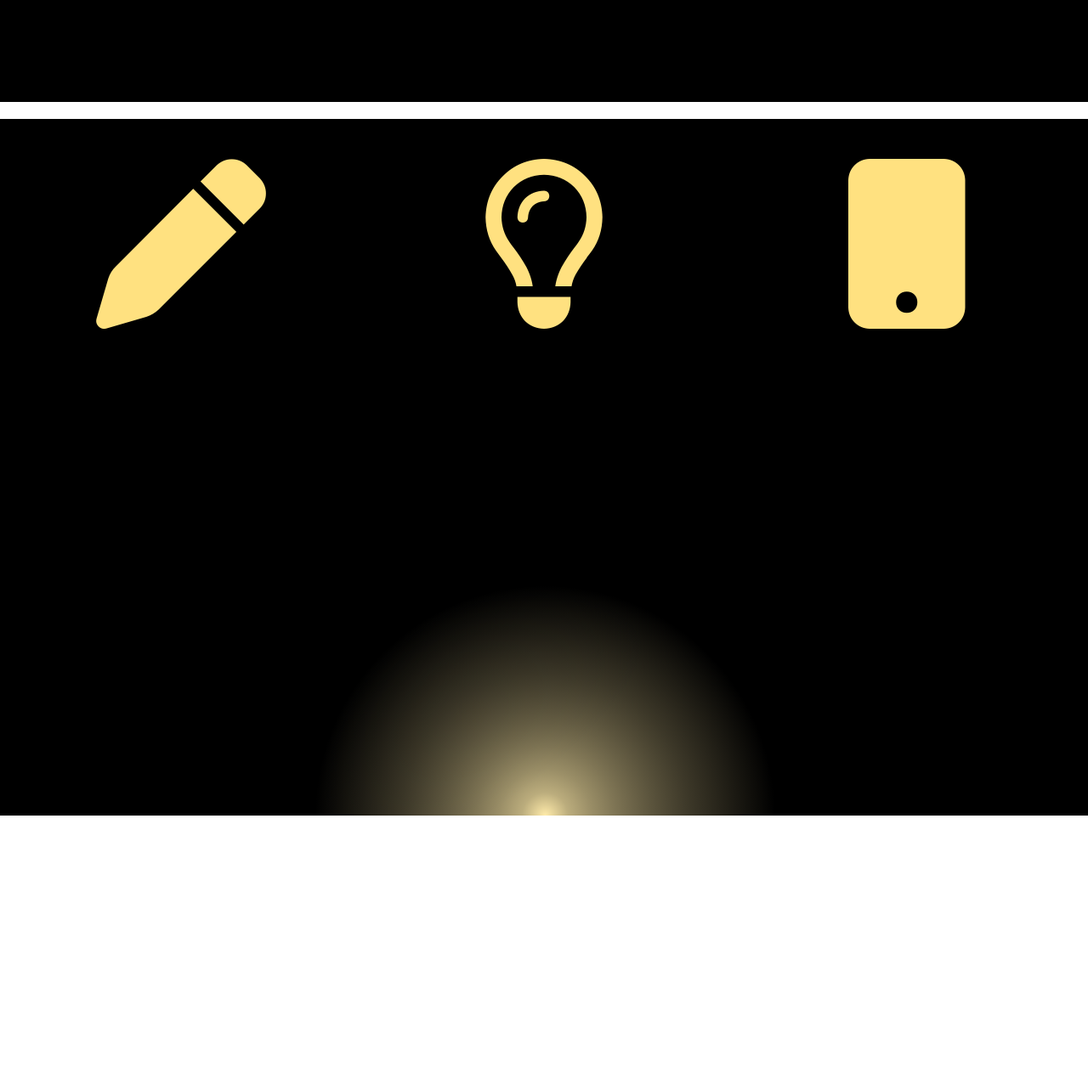
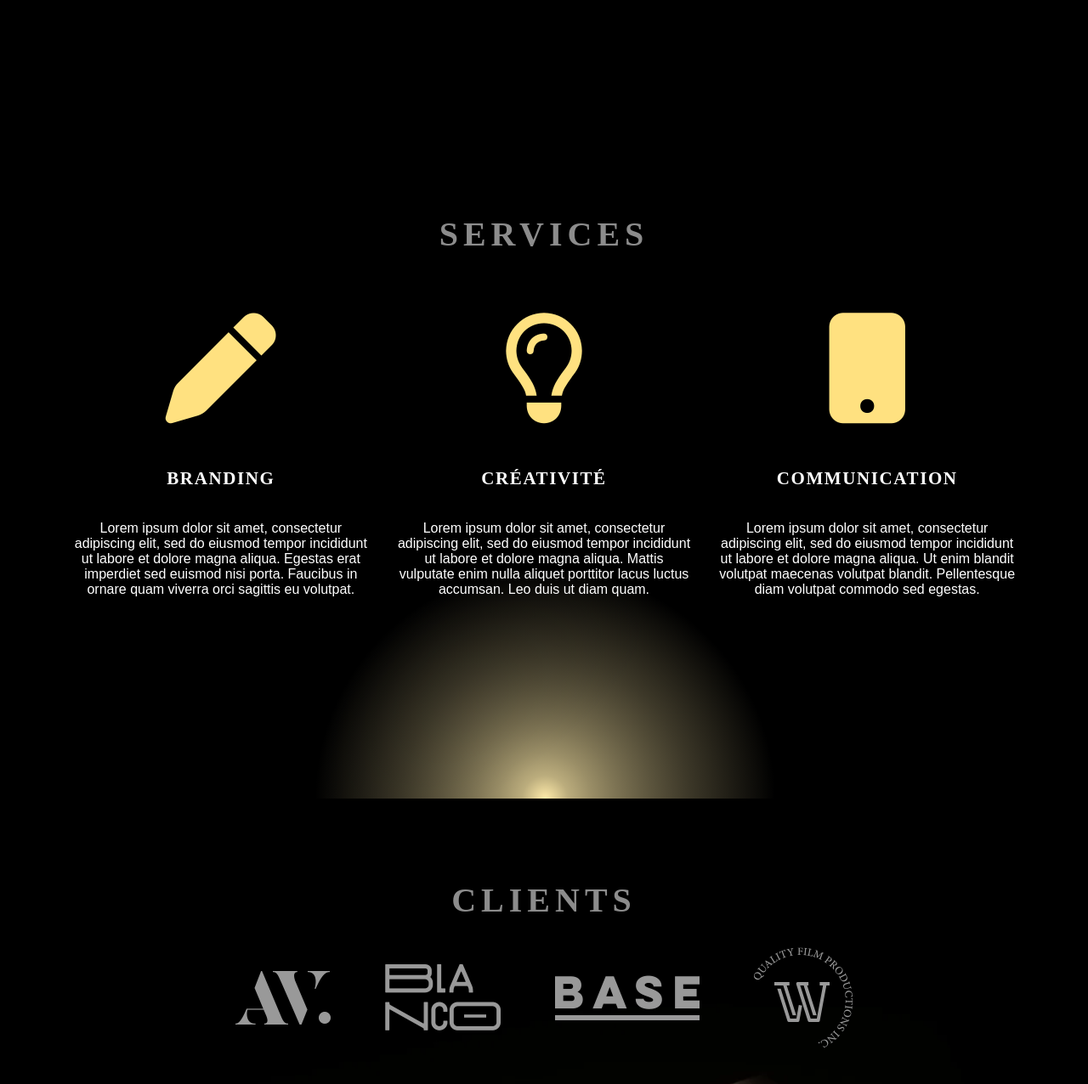
Before and after one commit to brillantCode/Prisme, a website: page index.html in a window 1280 px wide. Shown: the part 2880-4156 px from the top of the page at 85% size. Before the commit the page ends 3840 px from the top, so only its background shows below. Drawn offline with Linux system fonts and the light colour scheme; a web font is replaced by a local one.

Commit message:
travel time

```diff
--- a/index.html
+++ b/index.html
@@ -8,6 +8,7 @@
     <script src="https://kit.fontawesome.com/39d031d4b7.js" crossorigin="anonymous"></script>
     <link rel="stylesheet" href="./css/style.css">
     <link href="https://fonts.googleapis.com/css2?family=Roboto&display=swap" rel="stylesheet">
+    <link href="https://fonts.googleapis.com/css2?family=Fredericka+the+Great&display=swap" rel="stylesheet">
 </head>
 <body>
     <header>
@@ -103,21 +104,33 @@
         </section>
         <section class="services">
             <div class="services__bg">
-                <h2>SERVICES</h2>
+                <h2 class="services__h2">SERVICES</h2>
                 <div class="services__cube">
                     <div class="services__bloc">
                         <i class="fa-solid fa-pen services__bloc__icon"></i>
                         <h3 class="services__bloc__h3">BRANDING</h3>
+                        <p class="services__bloc__p">Lorem ipsum dolor sit amet, consectetur adipiscing elit, sed do eiusmod tempor incididunt ut labore et dolore magna aliqua. Egestas erat imperdiet sed euismod nisi porta. Faucibus in ornare quam viverra orci sagittis eu volutpat.</p>
                     </div>
                     <div class="services__bloc">
                         <i class="fa-regular fa-lightbulb services__bloc__icon"></i>
                         <h3 class="services__bloc__h3">CRÉATIVITÉ</h3>
+                        <p class="services__bloc__p">Lorem ipsum dolor sit amet, consectetur adipiscing elit, sed do eiusmod tempor incididunt ut labore et dolore magna aliqua. Mattis vulputate enim nulla aliquet porttitor lacus luctus accumsan. Leo duis ut diam quam.</p>
                     </div>
                     <div class="services__bloc">
                         <i class="fa-solid fa-mobile-button services__bloc__icon"></i>
                         <h3 class="services__bloc__h3">COMMUNICATION</h3>
+                        <p class="services__bloc__p">Lorem ipsum dolor sit amet, consectetur adipiscing elit, sed do eiusmod tempor incididunt ut labore et dolore magna aliqua. Ut enim blandit volutpat maecenas volutpat blandit. Pellentesque diam volutpat commodo sed egestas.</p>
                     </div>
                 </div>
+            </div>
+        </section>
+        <section class="ekip">
+            <h2 class="ekip__h2">CLIENTS</h2>
+            <div class="ekip__logo">
+                <img class="ekip__logo__img" src="./img/Av.webp">
+                <img class="ekip__logo__img" src="./img/BlaNcO.webp">
+                <img class="ekip__logo__img" src="./img/base.webp">
+                <img class="ekip__logo__img" src="./img/W.webp">
             </div>
         </section>
     </main>
--- a/sass/main.scss
+++ b/sass/main.scss
@@ -253,25 +253,72 @@ header {
     height: 820px;
     background-color: #000000;
     &__bg {
+
         width: 100%;
         height: 820px;
         background: radial-gradient(circle at 2.189127604166667% 0%, #000000 0%, 19.8%, rgba(0,0,0,0) 66%), radial-gradient(circle at 50.105794270833336% 100%, #FFEBAA 0%, 7.8%, rgba(255,235,170,0) 26%), radial-gradient(circle at 48.9013671875% 49.521484375%, rgba(255,255,255,0) 0%, 100%, rgba(255,255,255,0) 100%);
     }
+    &__h2 {
+        padding-top: 128px;
+        margin: 0;
+        color: rgb(140,140,140);
+        text-align: center;
+        letter-spacing: 0.15em;
+        line-height: 1.4em;
+        font-size: 40px;
+    }
     &__cube {
+        margin: 5%;
         display: flex;
         justify-content: center;
         align-items: center;
         flex-direction: row;
-        width: 100%;
+        width: 90%;
     }
     &__bloc {
         display: flex;
         align-items: center;
         flex-direction: column;
-        width: 100%;
+        width: 33%;
         &__icon {
-            font-size: 200px;
+            font-size: 130px;
             color: rgb(255,225,128);
+        }
+        &__h3 {
+            padding-top: 32px;
+            color: white;
+            font-size: 21px;
+            letter-spacing: 0.1rem;
+        }
+        &__p {
+            color: white;
+            font-family: 'Fredericka the Great', fantasy;
+            text-align: center;
+            margin: 16px;
+        }
+    }
+}
+
+.ekip {
+    height: 800px;
+    background-color: #000000;
+    background-image: url("../img/ekip.webp");
+    background-position: center;
+    background-repeat: no-repeat;
+    &__h2 {
+        color: rgb(140,140,140);
+        text-align: center;
+        font-size: 40px;
+        margin: 0;
+        padding-top: 96px;
+        letter-spacing: 0.15em;
+    }
+    &__logo {
+        display: flex;
+        justify-content: center;
+        &__img {
+            margin: 32px;
+            object-fit: contain;
         }
     }
 }
```
Also changed, not shown: css/style.css, img/Av.webp (added), img/BlaNcO.webp (added), img/W.webp (added), img/base.webp (added), img/ekip.webp (added), 1 other file.
